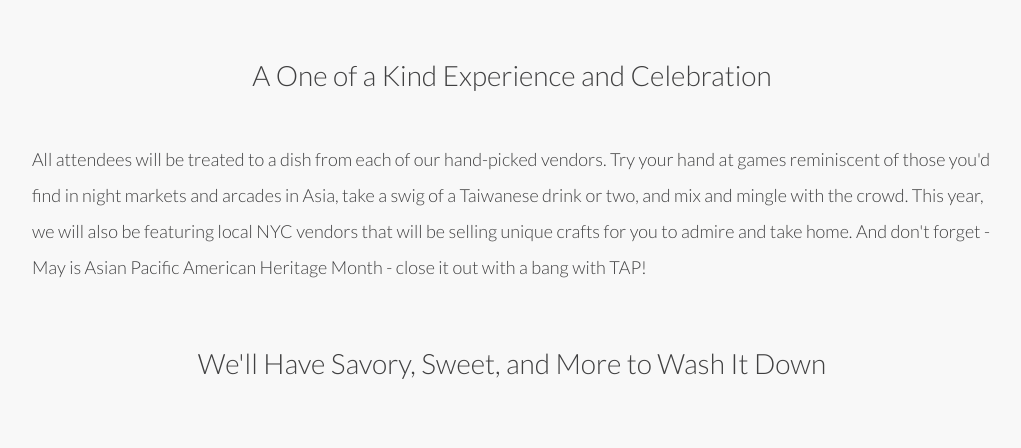
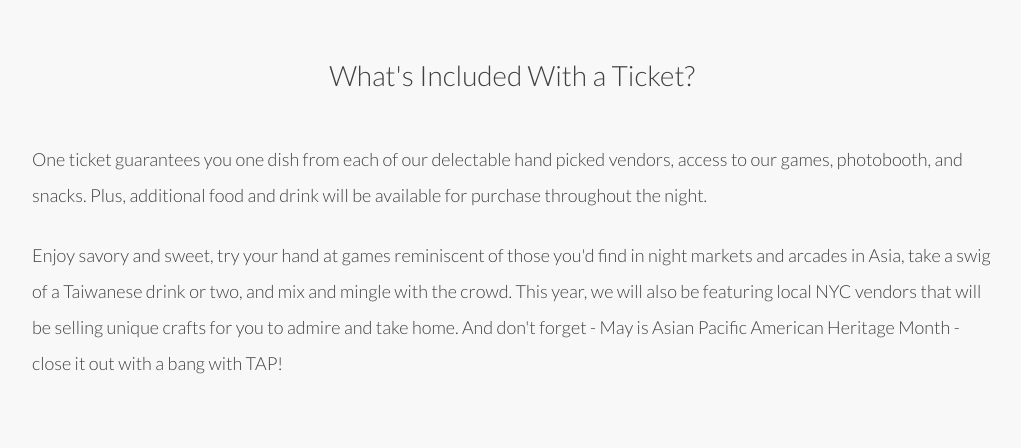
Before and after one commit to tapny/nightmarket2015, a website: page index.html in a window 1280 px wide. Shown: the part 1296-1744 px from the top of the page, without its empty margins (128-1149 px from the left). Drawn offline with Linux system fonts and the light colour scheme.

Commit message:
ticket clearer copy

```diff
--- a/index.html
+++ b/index.html
@@ -44,8 +44,11 @@
     <h3>The Food, The Bustle, The Fun</h3>
     <p>TAP invites you to our Fourth Annual Night Market - a delectable chance to savor and enjoy the culinary creations of some of NYC's top vendors. This year's night market will feature authentic Taiwanese dishes and more, and will recreate the wonderful bustle of Taiwan's night markets in our very own New York City.</p>
     <br>
-    <h3>A One of a Kind Experience and Celebration</h3>
-    <p>All attendees will be treated to a dish from each of our hand-picked vendors. Try your hand at games reminiscent of those you'd find in night markets and arcades in Asia, take a swig of a Taiwanese drink or two, and mix and mingle with the crowd. This year, we will also be featuring local NYC vendors that will be selling unique crafts for you to admire and take home. And don't forget - May is Asian Pacific American Heritage Month - close it out with a bang with TAP!</p>
+    <h3>What's Included With a Ticket?</h3>
+    <p>One ticket guarantees you one dish from each of our delectable hand picked vendors, access to our games, photobooth, and snacks. Plus, additional food and drink will be available for purchase throughout the night.</p>
+    <p>
+    Enjoy savory and sweet, try your hand at games reminiscent of those you'd find in night markets and arcades in Asia, take a swig of a Taiwanese drink or two, and mix and mingle with the crowd. This year, we will also be featuring local NYC vendors that will be selling unique crafts for you to admire and take home. And don't forget - May is Asian Pacific American Heritage Month - close it out with a bang with TAP!
+    </p>
     <br>
     <h3>We'll Have Savory, Sweet, and More to Wash It Down</h3>
     <br>
```
